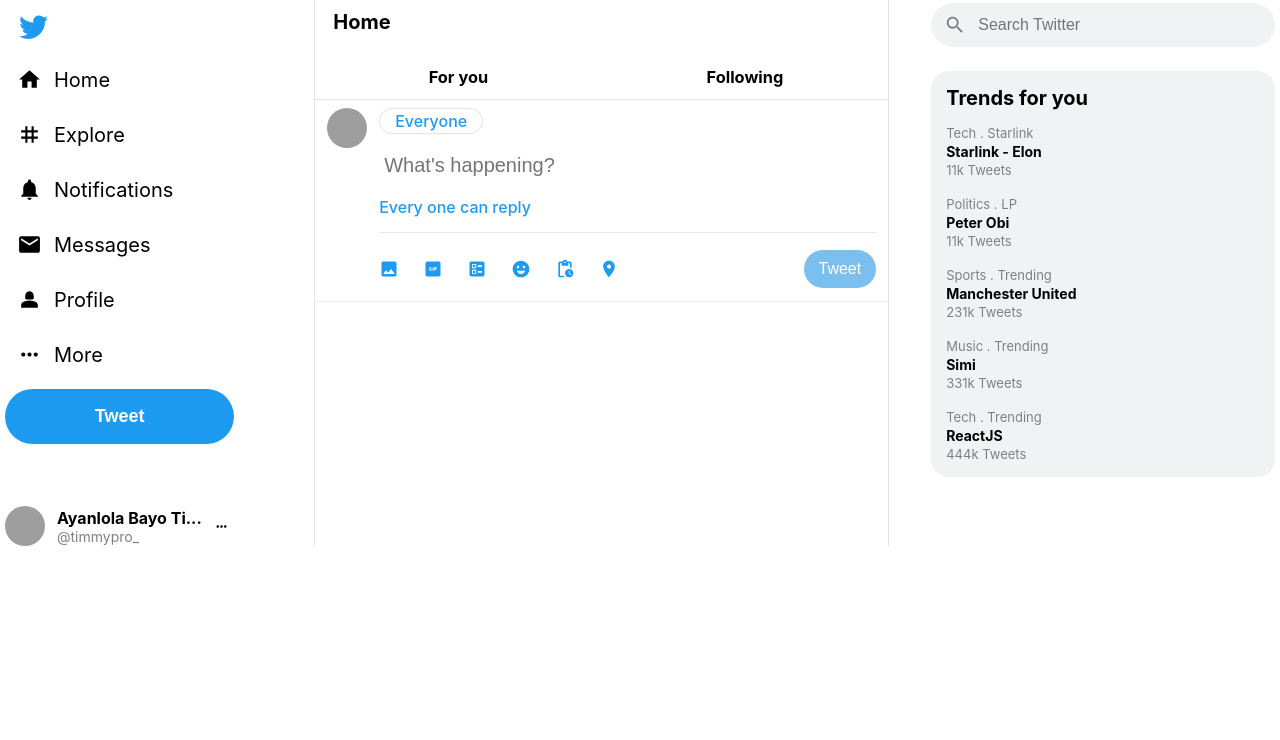
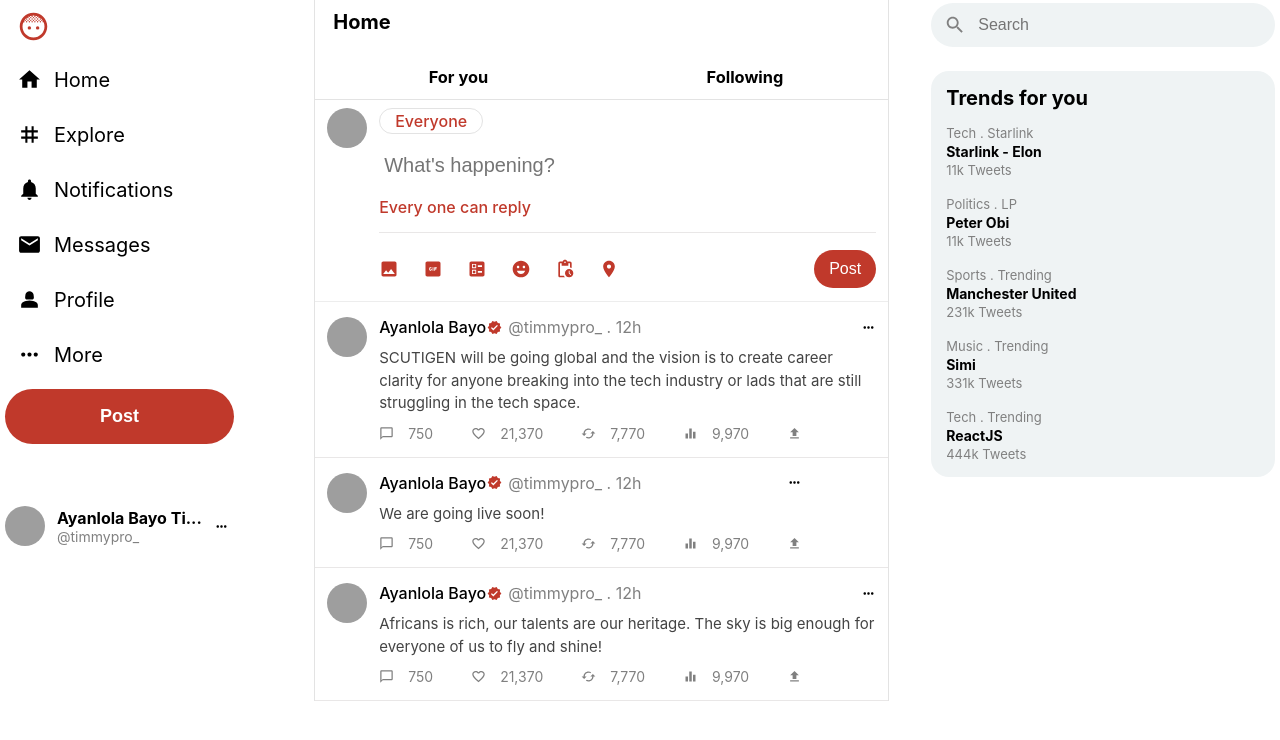
Before and after one commit to timmyproofficial/twitter-clone, a React (Create React App) app: page / in a window 1280 px wide. Shown: the top 740 px of the page. Built offline with nearby package versions, Linux system fonts and the light colour scheme; grey boxes are pictures that could not be loaded.

Commit message:
changed the primary color to reddish kind of color and handled a little bit of responsiveness.

```diff
--- a/src/components/inputBox/InputBox.css
+++ b/src/components/inputBox/InputBox.css
@@ -32,7 +32,8 @@
 }
 
 .inputBox__rightTop > p {
-  color: #1d9bf0;
+  /* color: #1d9bf0; */
+  color: #c0392b;
   font-size: 1.6rem;
   font-weight: 500;
 }
@@ -60,7 +61,8 @@
   color: #fff;
   font-size: 1.6rem;
   font-weight: 500;
-  background-color: #7abfee;
+  /* background-color: #7abfee; */
+  background-color: #c0392b;
   border: none;
   padding: 1rem 1.5rem;
   border-radius: 10rem;
--- a/src/components/inputBox/InputBox.jsx
+++ b/src/components/inputBox/InputBox.jsx
@@ -54,17 +54,26 @@
         </div>
         <div className="inputBox__rightBottom">
           <div className="inputBox__rightBottom-options">
-            <ImageIcon style={{ color: '#1d9bf0', fontSize: '2rem' }} />
+            {/* <ImageIcon style={{ color: '#1d9bf0', fontSize: '2rem' }} />
             <GifBoxIcon style={{ color: '#1d9bf0', fontSize: '2rem' }} />
             <BallotIcon style={{ color: '#1d9bf0', fontSize: '2rem' }} />
             <EmojiEmotionsIcon style={{ color: '#1d9bf0', fontSize: '2rem' }} />
             <PendingActionsIcon
               style={{ color: '#1d9bf0', fontSize: '2rem' }}
             />
-            <LocationOnIcon style={{ color: '#1d9bf0', fontSize: '2rem' }} />
+            <LocationOnIcon style={{ color: '#1d9bf0', fontSize: '2rem' }} /> */}
+
+            <ImageIcon style={{ color: '#c0392b', fontSize: '2rem' }} />
+            <GifBoxIcon style={{ color: '#c0392b', fontSize: '2rem' }} />
+            <BallotIcon style={{ color: '#c0392b', fontSize: '2rem' }} />
+            <EmojiEmotionsIcon style={{ color: '#c0392b', fontSize: '2rem' }} />
+            <PendingActionsIcon
+              style={{ color: '#c0392b', fontSize: '2rem' }}
+            />
+            <LocationOnIcon style={{ color: '#c0392b', fontSize: '2rem' }} />
           </div>
           <div className="inputBox__rightBottom-btnContainer">
-            <button onClick={handleSubmitTweet}>Tweet</button>
+            <button onClick={handleSubmitTweet}>Post</button>
           </div>
         </div>
       </div>
--- a/src/components/main/Main.jsx
+++ b/src/components/main/Main.jsx
@@ -6,7 +6,22 @@
 
 const Main = () => {
   const [filterText, setFilterText] = useState('');
-  const [posts, setPosts] = useState([]);
+  const [posts, setPosts] = useState([
+    {
+      id: 1,
+      title:
+        'SCUTIGEN will be going global and the vision is to create career clarity for anyone breaking into the tech industry or lads that are still struggling in the tech space.',
+    },
+    {
+      id: 2,
+      title: 'We are going live soon!',
+    },
+    {
+      id: 3,
+      title:
+        'Africans is rich, our talents are our heritage. The sky is big enough for everyone of us to fly and shine!',
+    },
+  ]);
 
   console.log(posts);
 
--- a/src/components/navbar/Navbar.css
+++ b/src/components/navbar/Navbar.css
@@ -23,7 +23,8 @@
 }
 
 .nav__navBtn > button {
-  background-color: #1d9bf0;
+  /* background-color: #1d9bf0; */
+  background-color: #c0392b;
   color: #fff;
   font-size: 1.8rem;
   font-weight: bold;
--- a/src/components/navbar/Navbar.jsx
+++ b/src/components/navbar/Navbar.jsx
@@ -1,5 +1,6 @@
 import React from 'react';
 import TwitterIcon from '@mui/icons-material/Twitter';
+import Face5Icon from '@mui/icons-material/Face5';
 import NavList from './NavList';
 import { navData } from './Navbar-data';
 import './Navbar.css';
@@ -10,7 +11,8 @@
   return (
     <nav className="nav">
       <div className="nav__logo">
-        <TwitterIcon style={{ fontSize: '3.3rem', color: '#1d9bf0' }} />
+        {/* <TwitterIcon style={{ fontSize: '3.3rem', color: '#1d9bf0' }} /> */}
+        <Face5Icon style={{ fontSize: '3.3rem', color: '#c0392b' }} />
       </div>
 
       <div className="nav__navMenu">
@@ -20,7 +22,7 @@
       </div>
 
       <div className="nav__navBtn">
-        <button>Tweet</button>
+        <button>Post</button>
       </div>
 
       <div className="nav__profile">
--- a/src/components/tweets/Tweet.jsx
+++ b/src/components/tweets/Tweet.jsx
@@ -25,7 +25,7 @@
           <div>
             <span className="display__name">Ayanlola Bayo</span>
             <VerifiedIcon
-              style={{ color: '#1d9bf0', fontWeight: 500 }}
+              style={{ color: '#c0392b', fontWeight: 500 }}
             ></VerifiedIcon>
 
             <span className="username">@timmypro_ . 12h</span>
--- a/src/components/widget/SearchBar.jsx
+++ b/src/components/widget/SearchBar.jsx
@@ -11,7 +11,7 @@
           type="text"
           name=""
           id=""
-          placeholder="Search Twitter"
+          placeholder="Search"
           className="search__boxInput"
         />
       </div>
--- a/src/index.css
+++ b/src/index.css
@@ -23,3 +23,25 @@
   font-family: source-code-pro, Menlo, Monaco, Consolas, 'Courier New',
     monospace;
 }
+
+@media (max-width: 70rem) {
+  .app {
+    width: 90rem;
+    margin: 0 auto;
+  }
+
+  .main {
+    flex: 1;
+  }
+  .widgets,
+  .trends,
+  .search,
+  .nav__navBtn > button {
+    display: none;
+  }
+
+  .nav {
+    flex-shrink: 1;
+    flex-grow: 0;
+  }
+}
```
